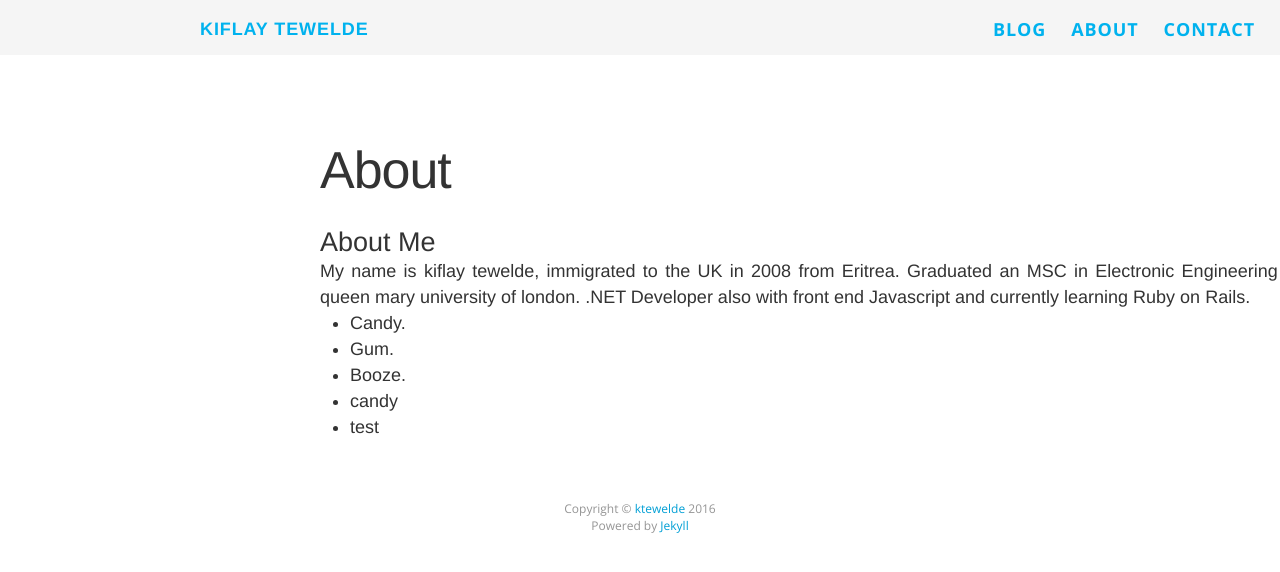
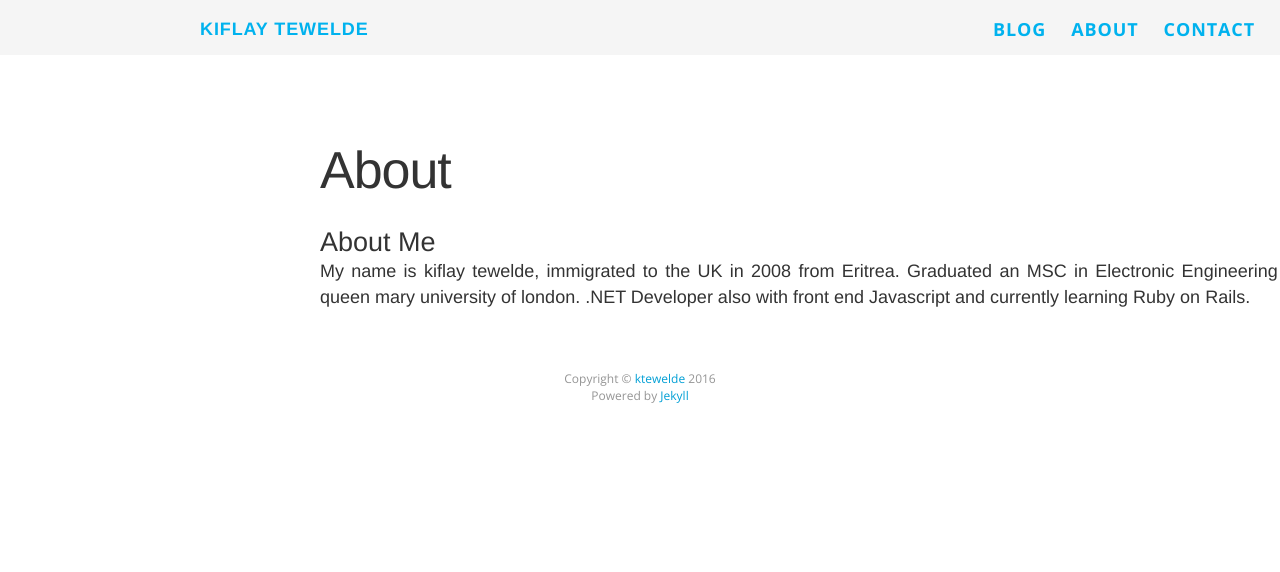
Before and after one commit to kiflay/kiflay.github.io, a Jekyll site: the page built from about.md, in a window 1280 px wide. Shown: the top 572 px of the page. Built offline with Jekyll 4.4.1, drawn with Linux system fonts in a browser that asks for light colours; nearby versions of some CDN libraries; Markdown is read by kramdown in place of the engine named in the settings.

Commit message:
update about contents

```diff
--- a/about.md
+++ b/about.md
@@ -16,9 +16,3 @@ permalink: /about/
 	</div>
 
 </section>
-
-+   Candy.
-+   Gum.
-+   Booze.
-- candy
-- test
```
